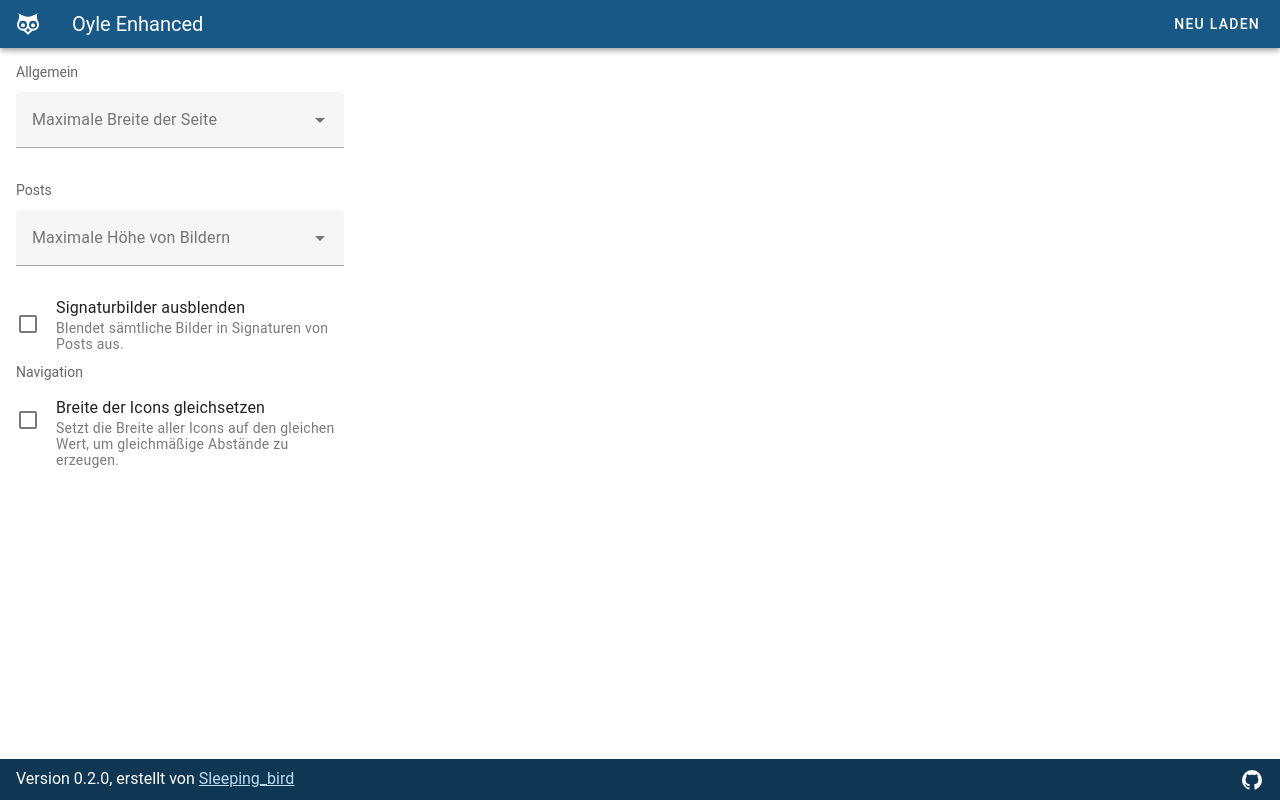
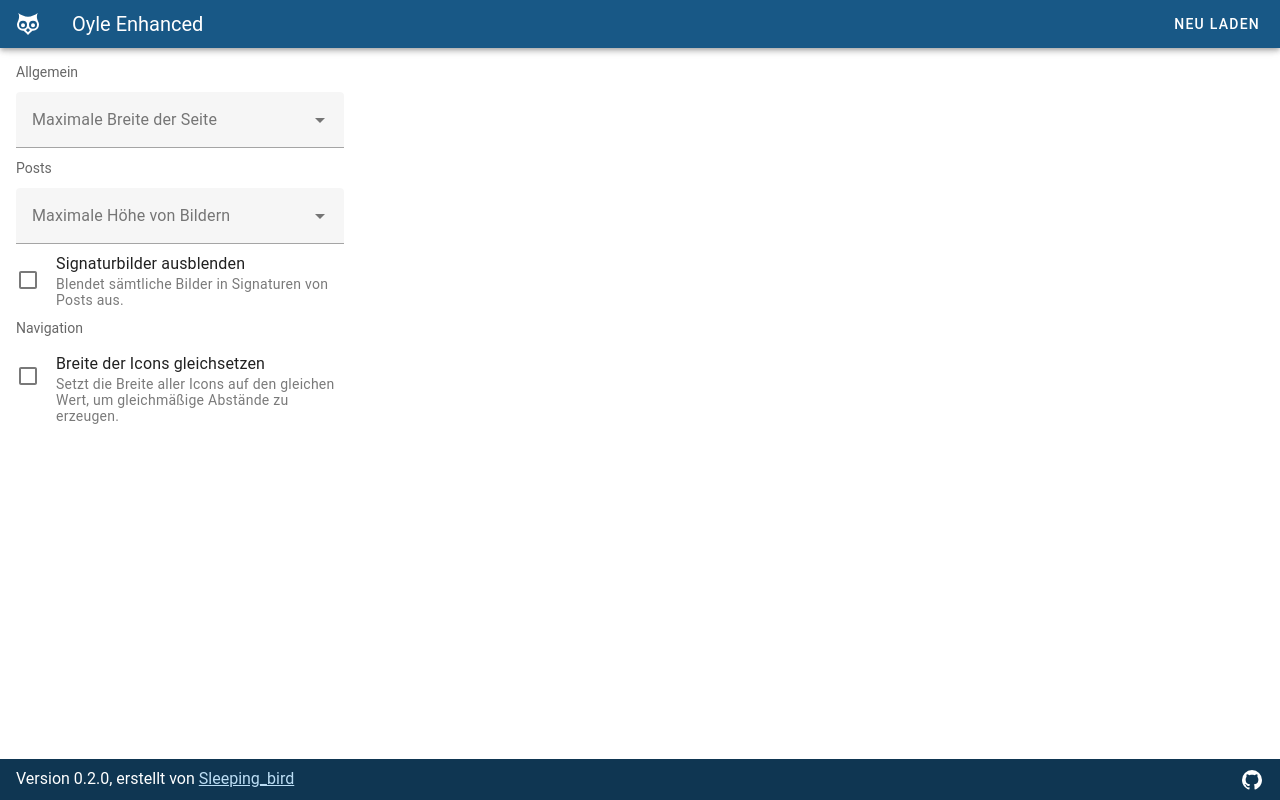
Before and after one commit to C0Nd3Mnd/oyle-enhanced, a Vue app: page / in a window 1280 px wide. Built offline with nearby package versions, Linux system fonts and the light colour scheme.

Commit message:
Hide details from v-select

```diff
--- a/src/App.vue
+++ b/src/App.vue
@@ -102,6 +102,7 @@
             :items="limitPageWidthOptions"
             label="Maximale Breite der Seite"
             :model-value="addonStore.storage.limitPageWidth"
+            hide-details
             @update:modelValue="addonStore.setItem('limitPageWidth', $event)"
           />
         </v-list-item>
@@ -111,6 +112,7 @@
             :items="postImageHeightLimitOptions"
             label="Maximale Höhe von Bildern"
             :model-value="addonStore.storage.postImageHeightLimit"
+            hide-details
             @update:modelValue="
               addonStore.setItem('postImageHeightLimit', $event)
             "
```
